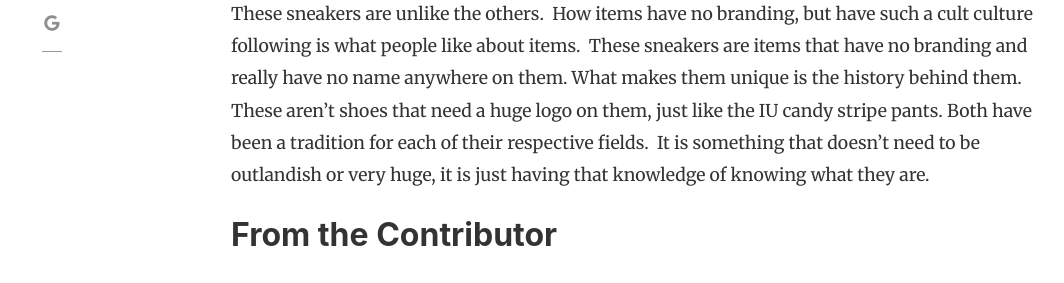
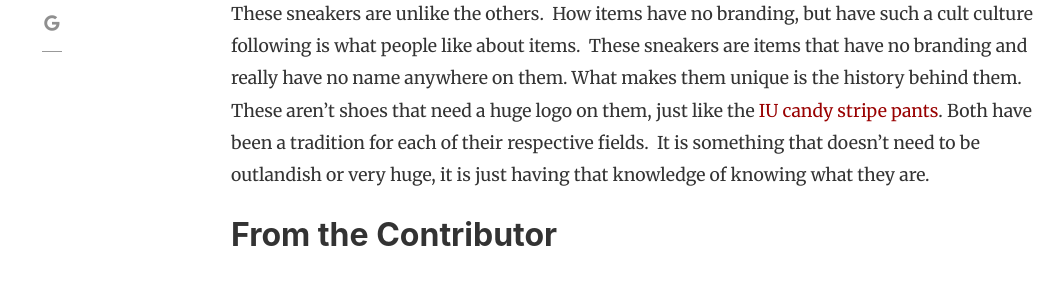
Before and after one commit to H301HistoryHarvest/H301HistoryHarvest, a Jekyll site: the page built from _items/2019-10-03-0018.md, in a window 1280 px wide and 900 px high, scrolled down 1020 px. Shown: the part 257-540 px from the top of the window, without its empty margins (54-1118 px from the left). Built offline with Jekyll 4.4.1, drawn with Linux system fonts in a browser that asks for light colours; nearby versions of some CDN libraries; comment, search, counter and statistics services are not loaded; part of the change alters nothing that is shown.

Commit message:
Update 2019-10-03-0018.md

```diff
--- a/_items/2019-10-03-0018.md
+++ b/_items/2019-10-03-0018.md
@@ -19,7 +19,7 @@ tags: [ material culture, clothing, feet, shoes, skateboarding, Vans, Lucky]
 These multi-colored Vans are not the usual sneaker you see, but they have been around for over 50 years.  Starting in Anaheim, California, the [Van Doren](https://www.vans.com/history.html#1978) brothers opened up their first Vans store with the impression of making some regular shoes, but were eaten up by the skateboarding culture of California.  The Van’s “Era,” the shoes archived, were the first official now-a-day Vans created by the brothers. These shoes have a lot of character but something that makes them unique is that the name is rarely seen on the shoe, except the bottom of the heel and sometimes on the tongue.  These shoes aren’t like Nike or Adidas who have personalized logos. Vans are all different and if something that may show signs of branding, is the white straight line on the sides of the shoe.
 
 
-These sneakers are unlike the others.  How items have no branding, but have such a cult culture following is what people like about items.  These sneakers are items that have no branding and really have no name anywhere on them. What makes them unique is the history behind them.  These aren’t shoes that need a huge logo on them, just like the IU candy stripe pants. Both have been a tradition for each of their respective fields.  It is something that doesn’t need to be outlandish or very huge, it is just having that knowledge of knowing what they are.
+These sneakers are unlike the others.  How items have no branding, but have such a cult culture following is what people like about items.  These sneakers are items that have no branding and really have no name anywhere on them. What makes them unique is the history behind them.  These aren’t shoes that need a huge logo on them, just like the [IU candy stripe pants](http://webapp1.dlib.indiana.edu/archivesphotos/results/item.do?itemId=P0041307&searchId=0&searchResultIndex=8). Both have been a tradition for each of their respective fields.  It is something that doesn’t need to be outlandish or very huge, it is just having that knowledge of knowing what they are.
 
 
 ## From the Contributor
```
